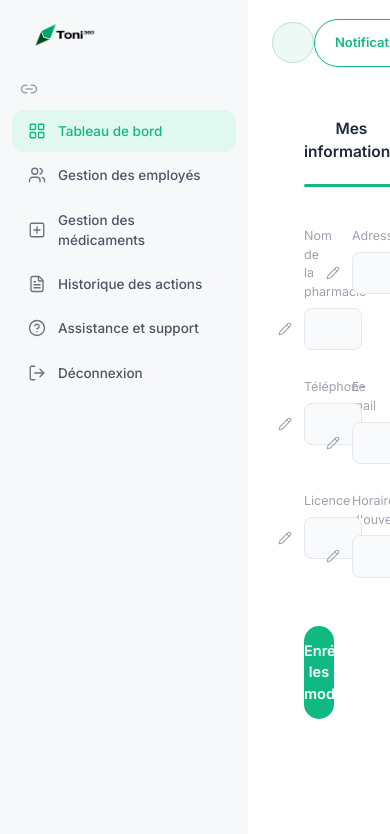
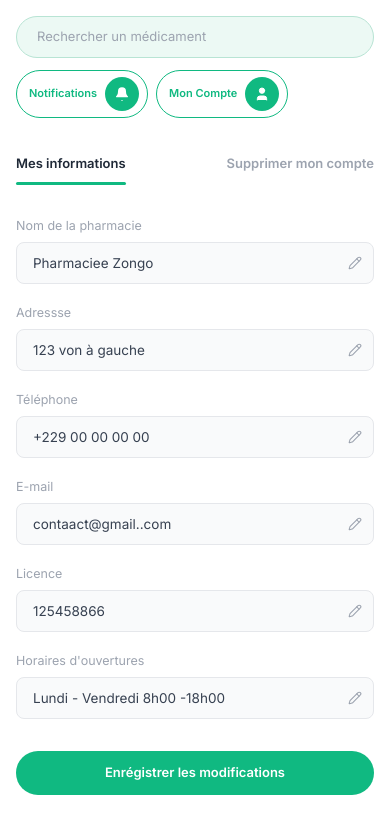
Before and after one commit to NorlanCoder/toni360-frontend, a Next.js app: page /partenaire/profil in a window 390 px wide. Shown: the top 834 px of the page. Built offline with nearby package versions, Linux system fonts and the light colour scheme.

Commit message:
fix: update partner profile page

```diff
--- a/app/partenaire/profil/page.tsx
+++ b/app/partenaire/profil/page.tsx
@@ -30,10 +30,10 @@ export default function PartenaireProfil() {
   return (
     <div className="flex h-screen overflow-hidden bg-white" style={{ fontFamily: "'Inter', sans-serif" }}>
       {/* Sidebar */}
-      <aside className="w-[248px] min-w-[248px] bg-[#f7f8fa] flex flex-col">
+      <aside className="hidden lg:flex w-[248px] min-w-[248px] bg-[#f7f8fa] flex-col">
         {/* Logo */}
         <div className="flex items-center gap-2 px-6 pt-5 pb-4">
-          <Image src="/images/logo.png" alt="Toni360" width={120} height={40} className="h-[36px] w-auto" />
+          <Image src="/images/logo.png" alt="Toni360" width={160} height={53} className="h-[48px] w-auto" />
         </div>
 
         {/* Link icon */}
@@ -48,14 +48,14 @@ export default function PartenaireProfil() {
             return (
               <button
                 key={idx}
-                className={`flex items-center gap-3 w-full px-4 py-[11px] rounded-xl text-[13.5px] font-medium text-left transition-colors ${
+                className={`flex items-center gap-3 w-full px-4 py-[13px] rounded-xl text-[15px] font-medium text-left transition-colors ${
                   item.active
                     ? "bg-[#e0f8ef] text-[#10b981]"
                     : "text-[#4b5563] hover:bg-gray-100"
                 }`}
               >
                 <Icon
-                  className={`w-[18px] h-[18px] flex-shrink-0 ${
+                  className={`w-[20px] h-[20px] flex-shrink-0 ${
                     item.active ? "text-[#10b981]" : "text-[#6b7280]"
                   }`}
                   strokeWidth={1.8}
@@ -70,9 +70,9 @@ export default function PartenaireProfil() {
       {/* Main content */}
       <div className="flex-1 flex flex-col overflow-auto bg-white">
         {/* Header */}
-        <header className="flex items-center px-6 pt-4 pb-3">
+        <header className="flex flex-col md:flex-row items-stretch md:items-center gap-3 md:gap-0 px-4 md:px-6 pt-4 pb-3">
           {/* Search bar */}
-          <div className="flex-1 max-w-[520px]">
+          <div className="flex-1 md:mr-4">
             <input
               type="text"
               placeholder="Rechercher un médicament"
@@ -81,18 +81,18 @@ export default function PartenaireProfil() {
           </div>
 
           {/* Right actions */}
-          <div className="flex items-center gap-3 ml-auto">
+          <div className="flex items-center gap-2 md:gap-3">
             {/* Notifications */}
-            <button className="flex items-center gap-2 pl-5 pr-2 py-[6px] rounded-full border-[1.5px] border-[#10b981] text-[#10b981] hover:bg-[#ecf9f4] transition-colors">
-              <span className="text-[13px] font-semibold">Notifications</span>
+            <button className="flex items-center gap-2 pl-3 md:pl-5 pr-2 py-[6px] rounded-full border-[1.5px] border-[#10b981] text-[#10b981] hover:bg-[#ecf9f4] transition-colors">
+              <span className="text-[11px] md:text-[13px] font-semibold">Notifications</span>
               <span className="flex items-center justify-center w-[34px] h-[34px] rounded-full bg-[#10b981]">
                 <Bell className="w-[16px] h-[16px] text-white" fill="white" strokeWidth={0} />
               </span>
             </button>
 
             {/* Mon Compte */}
-            <button className="flex items-center gap-2 pl-5 pr-2 py-[6px] rounded-full border-[1.5px] border-[#10b981] text-[#10b981] hover:bg-[#ecf9f4] transition-colors">
-              <span className="text-[13px] font-semibold">Mon Compte</span>
+            <button className="flex items-center gap-2 pl-3 md:pl-5 pr-2 py-[6px] rounded-full border-[1.5px] border-[#10b981] text-[#10b981] hover:bg-[#ecf9f4] transition-colors">
+              <span className="text-[11px] md:text-[13px] font-semibold">Mon Compte</span>
               <span className="flex items-center justify-center w-[34px] h-[34px] rounded-full bg-[#10b981]">
                 <User className="w-[16px] h-[16px] text-white" fill="white" strokeWidth={1.5} />
               </span>
@@ -101,12 +101,12 @@ export default function PartenaireProfil() {
         </header>
 
         {/* Content area */}
-        <main className="flex-1 px-14 pt-6 pb-10">
+        <main className="flex-1 flex flex-col items-center px-4 md:px-8 pt-6 md:pt-10 pb-10">
           {/* Tabs */}
-          <div className="flex gap-14 mb-10">
+          <div className="flex justify-between items-center mb-8 md:mb-10 w-full max-w-[1000px] mx-auto">
             <button
               onClick={() => setActiveTab("info")}
-              className={`relative pb-3 text-[15.5px] font-semibold transition-colors ${
+              className={`relative pb-3 text-[13px] md:text-[15.5px] font-semibold transition-colors ${
                 activeTab === "info" ? "text-[#1f2937]" : "text-[#9ca3af]"
               }`}
             >
@@ -117,7 +117,7 @@ export default function PartenaireProfil() {
             </button>
             <button
               onClick={() => setActiveTab("delete")}
-              className={`relative pb-3 text-[15.5px] font-semibold transition-colors ${
+              className={`relative pb-3 text-[13px] md:text-[15.5px] font-semibold transition-colors ${
                 activeTab === "delete" ? "text-[#1f2937]" : "text-[#9ca3af]"
               }`}
             >
@@ -130,8 +130,8 @@ export default function PartenaireProfil() {
 
           {/* Form */}
           {activeTab === "info" && (
-            <div>
-              <div className="grid grid-cols-2 gap-x-12 gap-y-7 max-w-[680px]">
+            <div className="w-full">
+              <div className="grid grid-cols-1 md:grid-cols-2 gap-x-6 md:gap-x-12 gap-y-5 md:gap-y-7 max-w-[1000px] mx-auto">
                 {/* Nom de la pharmacie */}
                 <div>
                   <label className="block text-[12.5px] text-[#9ca3af] mb-[6px]">
@@ -224,8 +224,8 @@ export default function PartenaireProfil() {
               </div>
 
               {/* Submit button */}
-              <div className="mt-12 max-w-[680px]">
-                <button className="w-full py-[14px] bg-[#10b981] hover:bg-[#0ea572] text-white font-semibold text-[14.5px] rounded-full transition-colors cursor-pointer">
+              <div className="mt-8 md:mt-12 max-w-[1000px] w-full mx-auto">
+                <button className="w-full py-[12px] md:py-[14px] bg-[#10b981] hover:bg-[#0ea572] text-white font-semibold text-[13px] md:text-[14.5px] rounded-full transition-colors cursor-pointer">
                   Enrégistrer les modifications
                 </button>
               </div>
```
